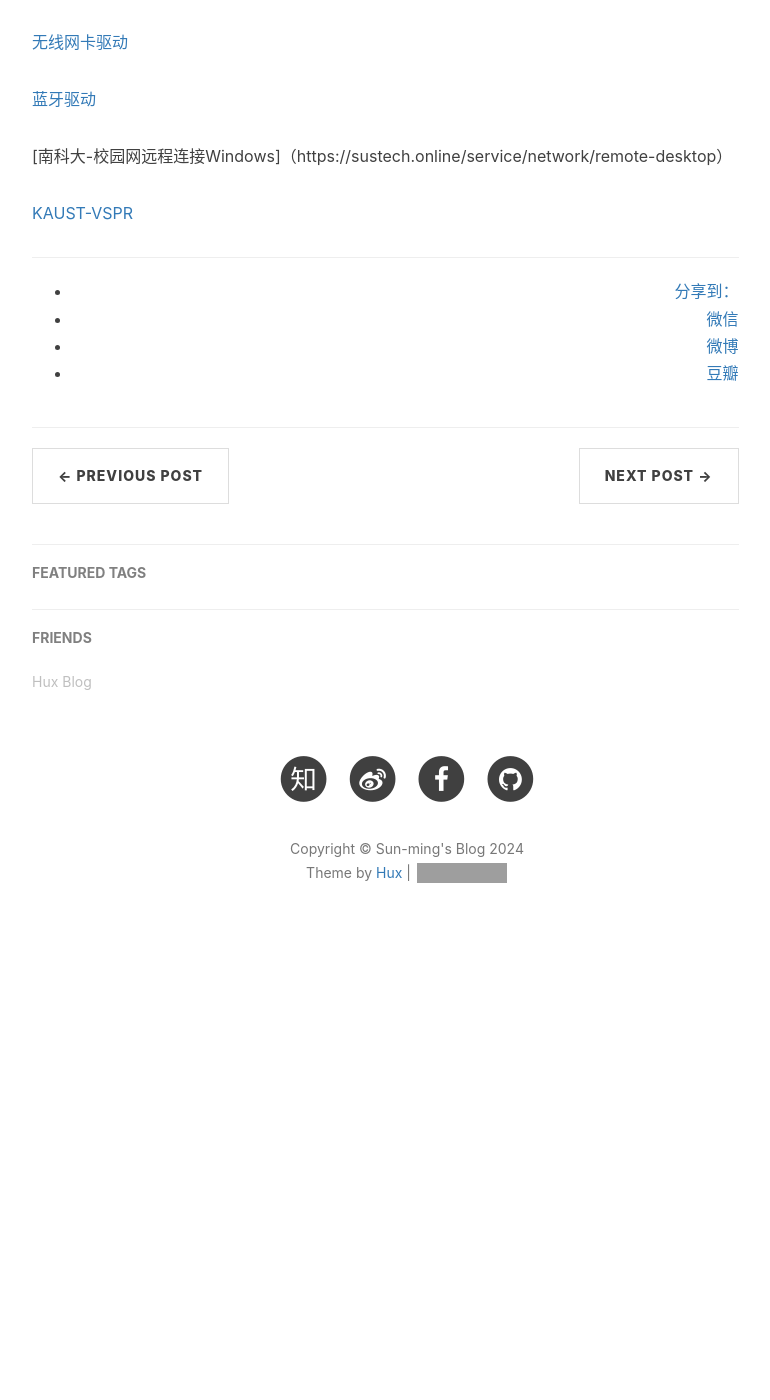
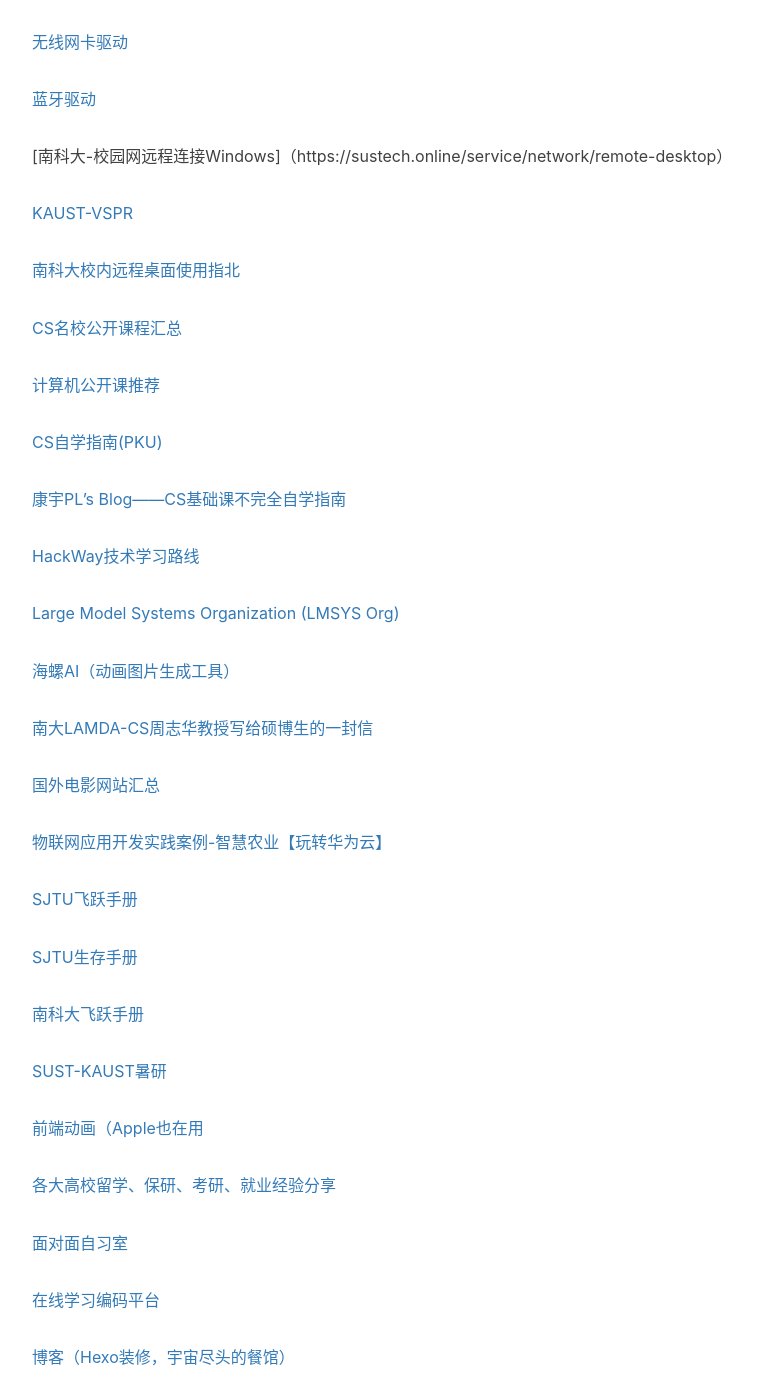
Before and after one commit to sunming3316/sunming3316.github.io, a Jekyll site: the page built from _posts/2024-09-11-Enjoyable-Web.markdown, in a window 1280 px wide and 1400 px high, scrolled down 1952 px. Shown: the whole window, without its empty margins (233-1003 px from the left). Built offline with Jekyll 4.4.1, drawn with Linux system fonts in a browser that asks for light colours; nearby versions of some CDN libraries; comment, search, counter and statistics services are not loaded; before the commit the page ends 2929 px from its top, so only the background shows below that; some of the changed text lies outside the part shown; grey boxes are pictures that could not be loaded.

```diff
--- a/_posts/2024-09-11-Enjoyable-Web.markdown
+++ b/_posts/2024-09-11-Enjoyable-Web.markdown
@@ -67,3 +67,49 @@ catalog: true
 [南科大-校园网远程连接Windows]（https://sustech.online/service/network/remote-desktop）
 
 [KAUST-VSPR](https://vsrp.kaust.edu.sa)
+
+[南科大校内远程桌面使用指北](https://sustech.online/service/network/remote-desktop/)
+
+[CS名校公开课程汇总](https://conanhujinming.github.io/comments-for-awesome-courses/)
+
+[计算机公开课推荐](https://github.com/apachecn/awesome-cs-courses-zh)
+
+[CS自学指南(PKU)](https://csdiy.wiki/)
+
+[康宇PL's Blog——CS基础课不完全自学指南](ttps://www.cnblogs.com/kangyupl/p/cs-stack-self-study-guide.html)
+
+[HackWay技术学习路线](https://hackway.org/)
+
+[Large Model Systems Organization (LMSYS Org) ](https://lmsys.org/)
+
+[海螺AI（动画图片生成工具）](https://hailuoai.com/)
+
+[南大LAMDA-CS周志华教授写给硕博生的一封信](https://cs.nju.edu.cn/wujx/For_Students.html)
+
+[国外电影网站汇总](https://fmhy.net/videopiracyguide#streaming-sites)
+
+[物联网应用开发实践案例-智慧农业【玩转华为云】](https://bbs.huaweicloud.com/blogs/336348?utm_source=zhihu&utm_medium=bbs-ex&utm_campaign=iot&utm_content=content)
+
+[SJTU飞跃手册](https://survivesjtu.github.io/SJTU-Application/#/)
+
+[SJTU生存手册](https://survivesjtu.gitbook.io/survivesjtumanual)
+
+[南科大飞跃手册](https://sustech-application.github.io/2019-Fall/#/)
+
+[SUST-KAUST暑研](https://github.com/SUSTech-Application/SUSTechapplication/blob/master/docs/oversea-program/semester-program/why_I_suggest_u_KAUST.md)
+
+[前端动画（Apple也在用](https://gsap.com/)
+
+[各大高校留学、保研、考研、就业经验分享](https://github.com/nwuzmedoutlook/career-plan?tab=readme-ov-file)
+
+[面对面自习室](https://app.focusmate.com/dashboard)
+
+[在线学习编码平台](https://www.freecodecamp.org/)
+
+[博客（Hexo装修，宇宙尽头的餐馆）](https://www.flyalready.cn/)
+
+[简历-敲代码式](http://strml.net/)
+
+[简历-游戏式](http://rleonardi.com/interactive-resume/)
+
+[如何打造一份网页版简历](https://mrluo.life/article/detail/127/experience-of-building-web-cv)
```
Also changed, not shown: _posts/2024-10-11-Daily-re.markdown (added, +29 -0 lines).
